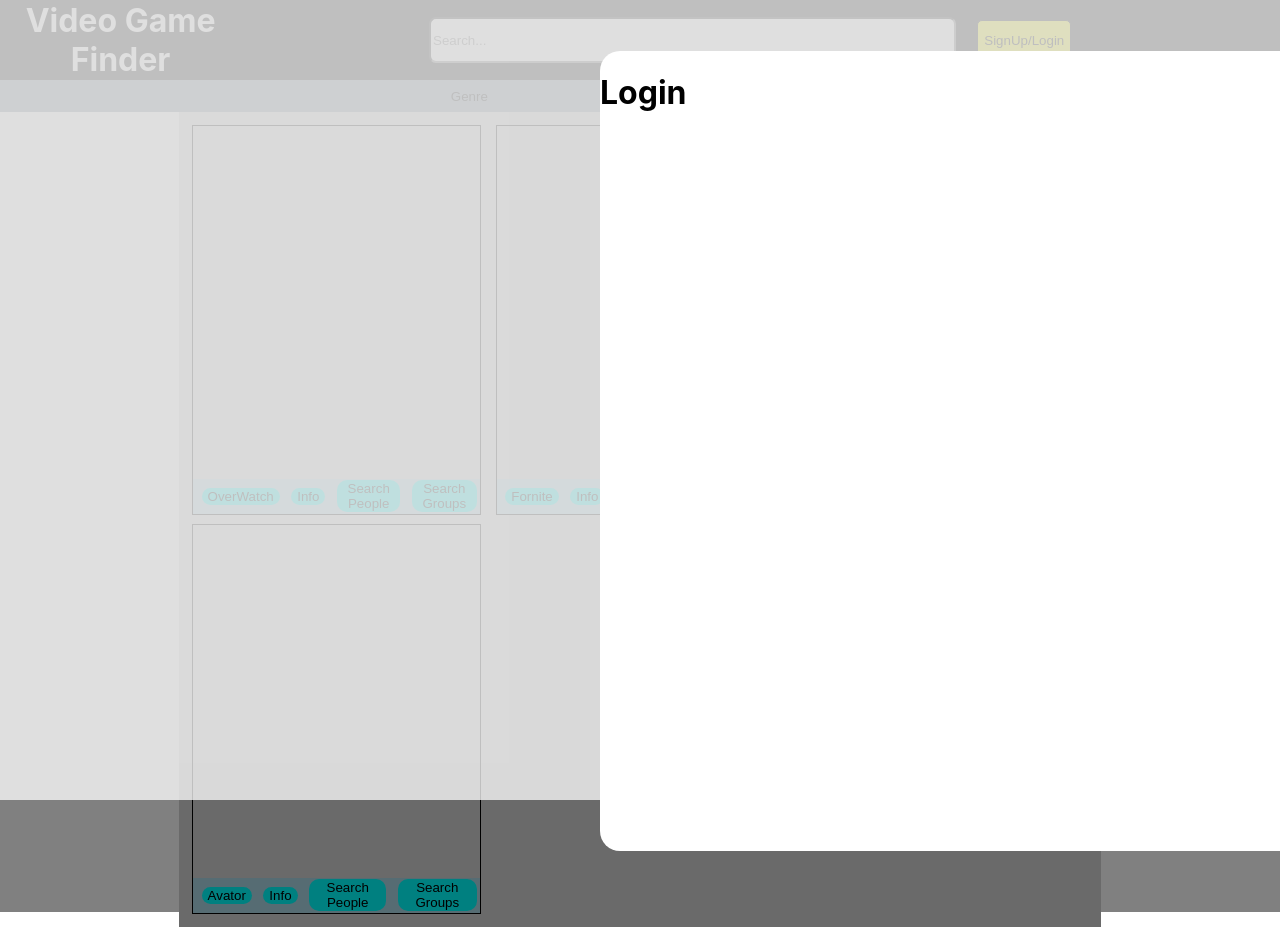
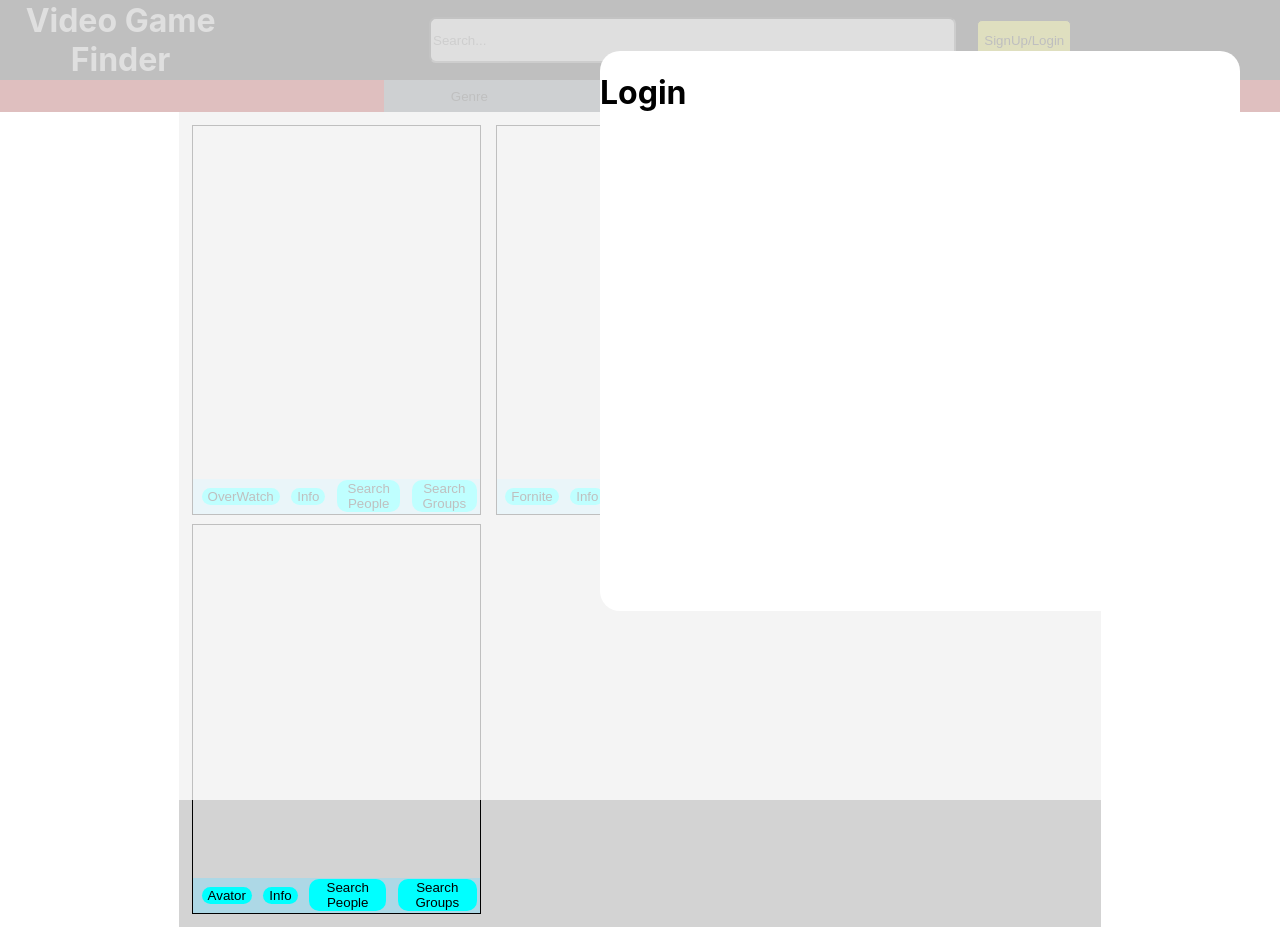
Before and after one commit to RichardChiqui/VideoGameSearch, a React (Create React App) app: page / in a window 1280 px wide. Both pictures are taken after a click on the button "SignUp/Login". Built offline with nearby package versions, Linux system fonts and the light colour scheme.

Commit message:
Fixed dropdown not displaying

```diff
--- a/src/CategoriesNavBar.tsx
+++ b/src/CategoriesNavBar.tsx
@@ -18,6 +18,7 @@ export default function CategoriesNavBar({ buttonClicked }: CategoriesNavBarProp
 
     function displayDropDown(){
         setShow(!show);
+
     }
 
     const dismissHandler = (event: React.FocusEvent<HTMLButtonElement>): void => {
@@ -32,7 +33,9 @@ export default function CategoriesNavBar({ buttonClicked }: CategoriesNavBarProp
         { id: 3, name: "Shooter" },
       ];
 
-      const filterValue = buttonClicked ? "brightness(50%)" : "brightness(100%)";
+    console.log("Current show value " + buttonClicked);
+    const filterValue = buttonClicked ? "brightness(50%)" : "brightness(100%)";
+    console.log("filterecaled is " + filterValue);
     const style= {filter: filterValue};
     return(
         <div className="categories-bar"  style={style}>
--- a/src/DropDownMenu.tsx
+++ b/src/DropDownMenu.tsx
@@ -9,23 +9,7 @@ interface ChildProps {
 }
 
 export default function DropDownMenu(props: ChildProps){
-    const [show, setShow] = React.useState(false)
 
-    function displayDropDown(){
-        setShow(!show);
-    }
-
-    const dismissHandler = (event: React.FocusEvent<HTMLButtonElement>): void => {
-        if (event.currentTarget === event.target) {
-            setShow(false);
-        }
-      };
-
-    const categoriesList = [
-        { id: 1, name: "RPG" },
-        { id: 2, name: "Action" },
-        { id: 3, name: "Shooter" },
-      ];
     return(
             <div className={props.classNameProp}>
               {props.categories.map(item => (
--- a/src/HeaderNavBar.tsx
+++ b/src/HeaderNavBar.tsx
@@ -16,7 +16,9 @@ interface HeaderNavbar {
 export default function HeaderNavBar({ onButtonClick,dismissHandlerClick ,buttonClicked }: HeaderNavbar){
 
 
+    console.log("Current show value " + buttonClicked);
     const filterValue = buttonClicked ? "brightness(50%)" : "brightness(100%)";
+    console.log("filterecaled is " + filterValue);
     const style= {filter: filterValue};
 
     const [show, setShow] = React.useState(false)
--- a/src/HomePage.tsx
+++ b/src/HomePage.tsx
@@ -26,7 +26,7 @@ export default function HomePage(){
     };
 
     const displayStyle= {display: buttonClicked? "block":"none"}
-    const backdrop = {filter: buttonClicked? "brightness(50%)": "brightness(100%)"}
+    const backdrop = {filter: buttonClicked? "brightness(100%)": "brightness(50%)"}
     const handleButtonClick = () => {
       setButtonClicked(!buttonClicked);
       openModal();
--- a/src/SearchResults.tsx
+++ b/src/SearchResults.tsx
@@ -21,7 +21,7 @@ export default function SearchResults({ buttonClicked }: SearchResultsProps){
       const filterValue = buttonClicked ? "brightness(50%)" : "brightness(100%)";
       const style= {filter: filterValue};
     return(
-      <div className='search-results-container' style={style}>
+      // <div className='search-results-container' style={style}>
         <div className='search-results'>
 
             {categoriesList.map(item => (
@@ -29,7 +29,7 @@ export default function SearchResults({ buttonClicked }: SearchResultsProps){
                 ))}
 
           </div>
-      </div>
+      // </div>
 
     )
 
--- a/src/index.css
+++ b/src/index.css
@@ -38,19 +38,20 @@ code {
   position: absolute;
   top: 100%; /* Position the dropdown menu below the button */
   width: 33.5%;
-  z-index: 1000; /* Set a high z-index value */
+  z-index: 3000;
   border: 10px;
-
-
+  background-color: red;
 
 }
 .categories-bar{
   width: 100%;
   height: 4%;
-  background-color: lightslategray;
+  background-color: red;
   display: flex;
   justify-content: center; /* Horizontally center the inner div */
   align-items: center;
+  z-index: 2000;
+
 
 }
 .catButtons{
@@ -175,17 +176,15 @@ code {
   width: 50%;
   height: 70%;
 
-  height: 800px;
-  width: 750px;
+
   border-radius: 20px;
 
   position: absolute;
 
-  z-index: 2;
+  z-index: 1000;
 
   margin-top: 4%;
   margin-left: 600px;
-  filter: brightness(100%);
 }
 
 .search-results-container{
@@ -203,10 +202,7 @@ button:hover {
 
 }
 
-.no-hover {
-  pointer-events: none; /* Disable pointer events on the button */
-  /* Additional styles to visually indicate the button is disabled */
-}
+
 
 .ReactModal__Overlay {
   background: none;
```
